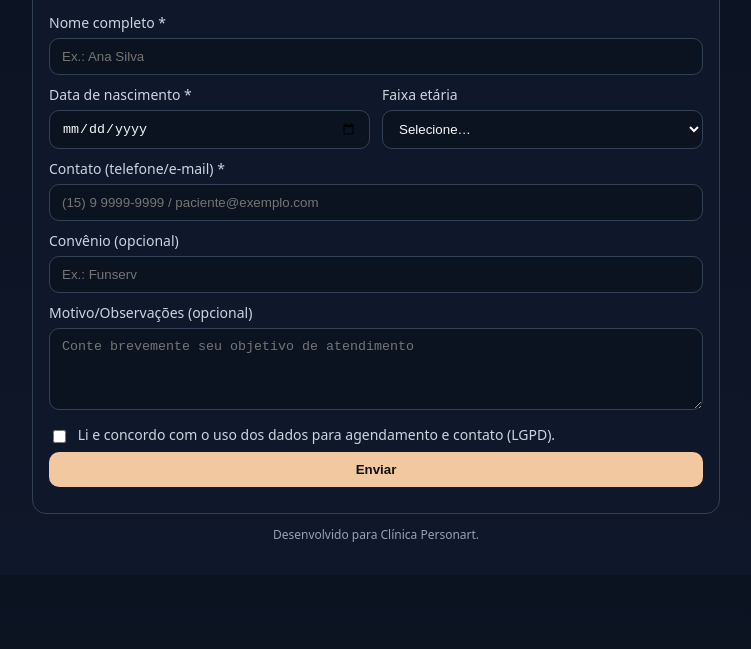
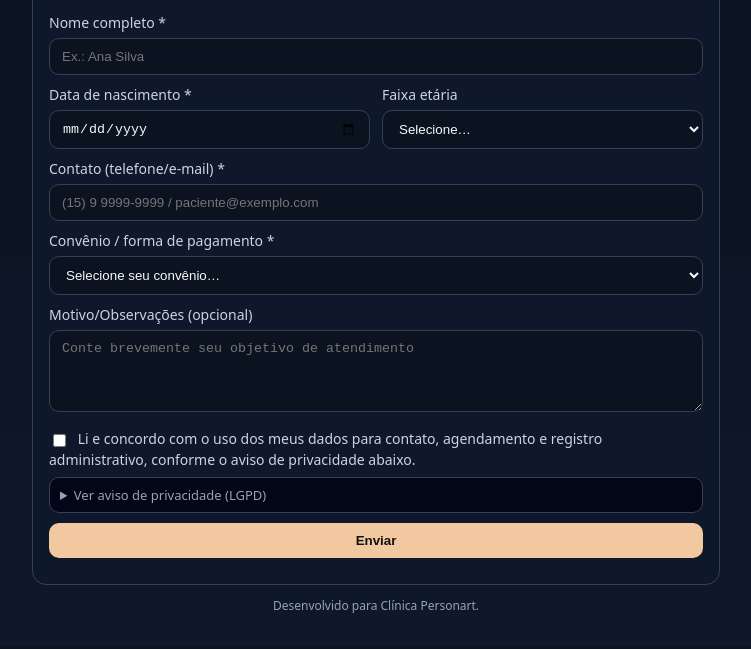
Before and after one commit to clinicapersonart-code/cadastro-paciente, a plain HTML site: page autocadastro.html in a window 1280 px wide. Shown: the part 111-760 px from the top of the page, without its empty margins (264-1015 px from the left). Drawn offline with Linux system fonts and the light colour scheme.

Commit message:
Enhance autocadastro form and styling
Refactor HTML structure and improve form validation messages.

```diff
--- a/autocadastro.html
+++ b/autocadastro.html
@@ -5,25 +5,104 @@
 <meta name="viewport" content="width=device-width,initial-scale=1"/>
 <title>Ficha de Cadastro – Clínica Personart</title>
 <style>
-  :root{--bg:#0b1220;--card:#111827;--text:#f8fafc;--muted:#94a3b8;--brand:#F2C8A0;--border:#334155}
-  *{box-sizing:border-box} body{margin:0;background:linear-gradient(180deg,#0b1220,#0f172a);color:var(--text);font-family:system-ui,-apple-system,Segoe UI,Roboto}
-  .wrap{max-width:720px;margin:0 auto;padding:20px 16px}
-  .card{background:#0f172a;border:1px solid var(--border);border-radius:14px;padding:16px}
-  h1{margin:0 0 6px;color:var(--brand)} p.sub{color:var(--muted);margin:0 0 16px}
-  label{display:block;font-size:14px;color:#cbd5e1;margin:10px 0 6px}
-  input,select,button,textarea{width:100%;padding:10px 12px;border-radius:10px;border:1px solid var(--border);background:#0b1220;color:var(--text);outline:none}
-  .row{display:grid;gap:12px;grid-template-columns:1fr 1fr}
-  @media(max-width:720px){.row{grid-template-columns:1fr}}
-  .muted{color:var(--muted);font-size:12px}
-  .ok{color:#16a34a}.err{color:#ef4444}
-  button.btn{background:var(--brand);color:#111;border:0;font-weight:700;cursor:pointer}
+  :root{
+    --bg:#0b1220;
+    --card:#111827;
+    --text:#f8fafc;
+    --muted:#94a3b8;
+    --brand:#F2C8A0;
+    --border:#334155;
+  }
+  *{box-sizing:border-box}
+  body{
+    margin:0;
+    background:linear-gradient(180deg,#0b1220,#0f172a);
+    color:var(--text);
+    font-family:system-ui,-apple-system,Segoe UI,Roboto;
+  }
+  .wrap{
+    max-width:720px;
+    margin:0 auto;
+    padding:20px 16px;
+  }
+  .card{
+    background:#0f172a;
+    border:1px solid var(--border);
+    border-radius:14px;
+    padding:16px;
+  }
+  h1{
+    margin:0 0 6px;
+    color:var(--brand);
+  }
+  p.sub{
+    color:var(--muted);
+    margin:0 0 16px;
+  }
+  label{
+    display:block;
+    font-size:14px;
+    color:#cbd5e1;
+    margin:10px 0 6px;
+  }
+  input,select,button,textarea{
+    width:100%;
+    padding:10px 12px;
+    border-radius:10px;
+    border:1px solid var(--border);
+    background:#0b1220;
+    color:var(--text);
+    outline:none;
+  }
+  .row{
+    display:grid;
+    gap:12px;
+    grid-template-columns:1fr 1fr;
+  }
+  @media(max-width:720px){
+    .row{grid-template-columns:1fr;}
+  }
+  .muted{
+    color:var(--muted);
+    font-size:12px;
+  }
+  .ok{color:#16a34a}
+  .err{color:#ef4444}
+  button.btn{
+    background:var(--brand);
+    color:#111;
+    border:0;
+    font-weight:700;
+    cursor:pointer;
+    margin-top:10px;
+  }
+  .lgpd-box{
+    margin-top:8px;
+    border:1px solid var(--border);
+    border-radius:10px;
+    padding:8px 10px;
+    background:#020617;
+  }
+  .lgpd-box summary{
+    cursor:pointer;
+    font-size:13px;
+    color:var(--muted);
+  }
+  .lgpd-box p{
+    margin:6px 0 0;
+    font-size:12px;
+    color:var(--muted);
+  }
 </style>
 </head>
 <body>
 <div class="wrap">
   <div class="card">
     <h1>Ficha de Cadastro</h1>
-    <p class="sub">Preencha seus dados para agilizar seu atendimento na <strong>Clínica Personart</strong>.</p>
+    <p class="sub">
+      Preencha seus dados para agilizar seu atendimento na <strong>Clínica Personart</strong>.
+    </p>
+
     <form id="f">
       <label>Nome completo *</label>
       <input id="nome" required placeholder="Ex.: Ana Silva"/>
@@ -51,19 +130,55 @@
       <label>Contato (telefone/e-mail) *</label>
       <input id="contato" required placeholder="(15) 9 9999-9999 / paciente@exemplo.com"/>
 
-      <label>Convênio (opcional)</label>
-      <input id="convenio" placeholder="Ex.: Funserv"/>
+      <label>Convênio / forma de pagamento *</label>
+      <select id="convenio" required>
+        <option value="">Selecione seu convênio…</option>
+        <option value="Particular">Particular</option>
+        <option value="Funserv">Funserv</option>
+        <option value="Danamed">Danamed</option>
+        <option value="Gama Saúde">Gama Saúde</option>
+        <option value="Fusex">Fusex</option>
+        <option value="BlueSaúde">BlueSaúde</option>
+        <option value="Unimed Campinas">Unimed Campinas</option>
+        <option value="Ossel">Ossel</option>
+        <option value="Ofebas">Ofebas</option>
+      </select>
 
       <label>Motivo/Observações (opcional)</label>
       <textarea id="obs" rows="4" placeholder="Conte brevemente seu objetivo de atendimento"></textarea>
 
-      <label><input type="checkbox" id="cons" required style="width:auto;vertical-align:middle;margin-right:8px"/> Li e concordo com o uso dos dados para agendamento e contato (LGPD).</label>
+      <label style="margin-top:12px">
+        <input type="checkbox" id="cons" required
+               style="width:auto;vertical-align:middle;margin-right:8px"/>
+        Li e concordo com o uso dos meus dados para contato, agendamento e registro administrativo,
+        conforme o aviso de privacidade abaixo.
+      </label>
+
+      <details class="lgpd-box">
+        <summary>Ver aviso de privacidade (LGPD)</summary>
+        <p>
+          Os dados informados neste formulário serão utilizados pela <strong>Clínica Personart</strong>
+          apenas para contato, agendamento, confirmação de consultas e organização interna dos atendimentos.
+        </p>
+        <p>
+          As informações são armazenadas de forma segura e podem ser acessadas apenas pela equipe autorizada.
+          Você pode solicitar a atualização ou exclusão dos seus dados administrativos entrando em contato
+          pelos canais oficiais da clínica.
+        </p>
+        <p>
+          Dados de saúde eventualmente coletados durante o atendimento são protegidos pela legislação
+          vigente e utilizados exclusivamente para fins assistenciais.
+        </p>
+      </details>
 
       <button class="btn" type="submit">Enviar</button>
       <div id="msg" class="muted" style="margin-top:10px"></div>
     </form>
   </div>
-  <p class="muted" style="text-align:center;margin-top:12px">Desenvolvido para Clínica Personart.</p>
+
+  <p class="muted" style="text-align:center;margin-top:12px">
+    Desenvolvido para Clínica Personart.
+  </p>
 </div>
 
 <script>
@@ -74,16 +189,20 @@ function normalize(url){
 }
 function ageFrom(dateStr){
   if(!dateStr) return null;
-  const d = new Date(dateStr); if(isNaN(d)) return null;
-  const t = new Date(); let a = t.getFullYear()-d.getFullYear();
+  const d = new Date(dateStr);
+  if(isNaN(d)) return null;
+  const t = new Date();
+  let a = t.getFullYear()-d.getFullYear();
   const m = t.getMonth()-d.getMonth();
   if(m<0 || (m===0 && t.getDate()<d.getDate())) a--;
   return a;
 }
+
 const f = document.getElementById('f');
 const faixa = document.getElementById('faixa');
 const nasc = document.getElementById('nasc');
 const respWrap = document.getElementById('resp-wrap');
+
 nasc.addEventListener('change', ()=>{
   const a = ageFrom(nasc.value);
   faixa.value = (a!=null && a<18) ? 'Criança' : (a!=null ? 'Adulto' : '');
@@ -92,36 +211,52 @@ nasc.addEventListener('change', ()=>{
 faixa.addEventListener('change', ()=>{
   respWrap.style.display = (faixa.value==='Criança') ? '' : 'none';
 });
+
 f.addEventListener('submit', async (e)=>{
   e.preventDefault();
   const msg = document.getElementById('msg');
+  msg.className = 'muted';
   msg.textContent = 'Enviando…';
+
   try{
     const payload = {
       kind: 'intake',
       nome: document.getElementById('nome').value.trim(),
       nascimento: nasc.value || '',
       faixa: faixa.value || '',
-      responsavel: (faixa.value==='Criança') ? (document.getElementById('responsavel').value.trim()) : '',
+      responsavel: (faixa.value==='Criança')
+        ? (document.getElementById('responsavel').value.trim())
+        : '',
       contato: document.getElementById('contato').value.trim(),
-      convenio: document.getElementById('convenio').value.trim(),
+      convenio: document.getElementById('convenio').value,
       observacoes: document.getElementById('obs').value.trim(),
       consent: document.getElementById('cons').checked,
       ts: new Date().toISOString()
     };
-    if(!payload.nome || !payload.nascimento || !payload.contato || !payload.consent){
-      throw new Error('Preencha os campos obrigatórios.');
+
+    if(!payload.nome || !payload.nascimento || !payload.contato ||
+       !payload.convenio || !payload.consent){
+      throw new Error('Preencha todos os campos obrigatórios marcados com *.');
     }
+
     const res = await fetch(normalize(ENDPOINT), {
       method: 'POST',
       headers: { 'Content-Type': 'text/plain;charset=UTF-8' },
       body: JSON.stringify(payload)
     });
-    const data = await (async()=>{ try{return await res.json();}catch(_){return {ok:false};}})();
-    if(!res.ok || data.ok===false) throw new Error((data && data.error) ? data.error : ('HTTP '+res.status));
+
+    let data;
+    try{ data = await res.json(); } catch(_){ data = { ok:false }; }
+
+    if(!res.ok || data.ok === false){
+      throw new Error((data && data.error) ? data.error : ('HTTP '+res.status));
+    }
+
     msg.className = 'muted ok';
-    msg.textContent = 'Recebido! Entraremos em contato.';
-    f.reset(); respWrap.style.display='none'; faixa.value='';
+    msg.textContent = 'Recebido! Entraremos em contato para finalizar seu agendamento.';
+    f.reset();
+    respWrap.style.display='none';
+    faixa.value='';
   }catch(err){
     msg.className = 'muted err';
     msg.textContent = 'Falha ao enviar: ' + String(err.message || err);
```
